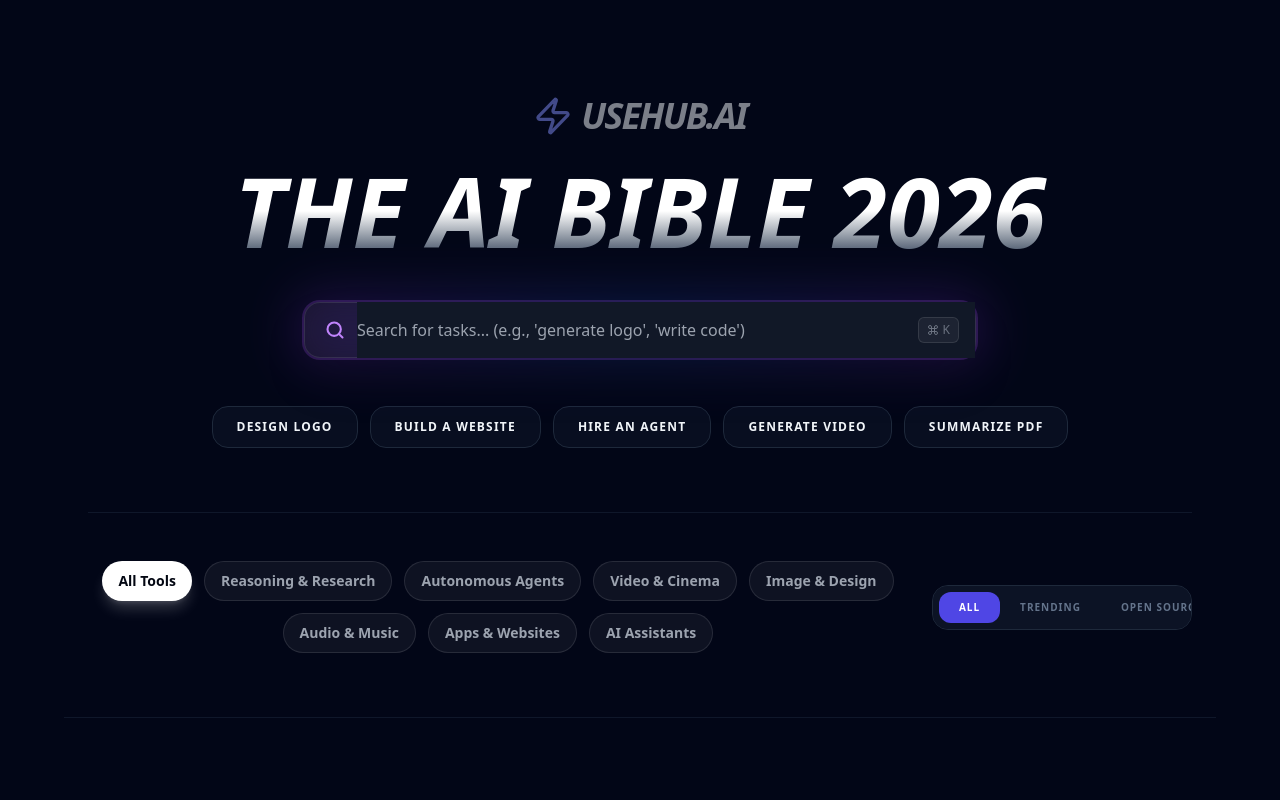
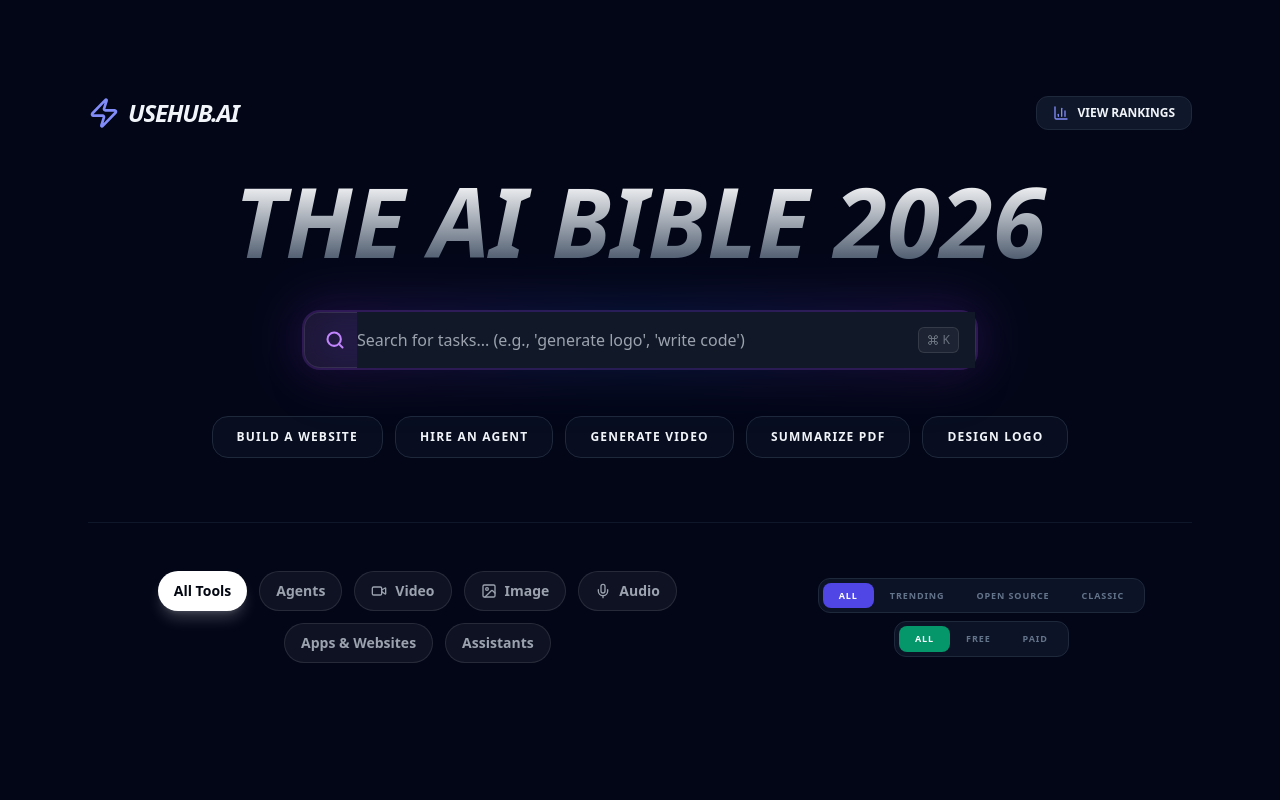
Before and after one commit to danigouvas/usehub-ai, a Next.js app: page / in a window 1280 px wide. Shown: the top 800 px of the page. Built offline with nearby package versions, Linux system fonts and the light colour scheme.

Commit message:
STABLE BUILD: Rounded rankings, fixed categories, and Jump to Ranking button

```diff
--- a/app/page.tsx
+++ b/app/page.tsx
@@ -1,69 +1,70 @@
 "use client";
 import React, { useState, useMemo } from 'react';
-import { Zap, Trophy, MousePointer2, BarChart3, List } from 'lucide-react';
+import { Zap, Trophy, MousePointer2, BarChart3, List, ChevronDown } from 'lucide-react';
 import { tools } from '../data/tools';
 import ToolCard from '../components/ToolCard';
 import SearchBar from '../components/SearchBar';
 import CategoryPills from '../components/CategoryPills';
 
-const categories = [
-  "All Tools",
-  "Reasoning & Research",
-  "Autonomous Agents",
-  "Video & Cinema",
-  "Image & Design",
-  "Audio & Music",
-  "Apps & Websites",
-  "AI Assistants"
-];
-
+const categories = ["All Tools", "Agents", "Video", "Image", "Audio", "Apps & Websites", "Assistants"];
 const quickActions = [
-  { label: "Design Logo", search: "logo" },
-  { label: "Build a Website", search: "website" },
-  { label: "Hire an Agent", search: "agent" },
-  { label: "Generate Video", search: "video" },
-  { label: "Summarize PDF", search: "summarize" }
+  { label: "Build a Website", search: "build a website" },
+  { label: "Hire an Agent", search: "hire an agent" },
+  { label: "Generate Video", search: "generate video" },
+  { label: "Summarize PDF", search: "summarize" },
+  { label: "Design Logo", search: "design logo" }
 ];
 
 export default function Home() {
   const [searchQuery, setSearchQuery] = useState('');
   const [selectedCategory, setSelectedCategory] = useState('All Tools');
   const [filterType, setFilterType] = useState('All');
+  const [priceFilter, setPriceFilter] = useState('All');
+
+  const scrollToRanking = () => document.getElementById('ranking-table')?.scrollIntoView({ behavior: 'smooth' });
 
   const filteredTools = useMemo(() => {
     return tools.filter(tool => {
       const matchesCategory = selectedCategory === "All Tools" || tool.category === selectedCategory;
+      const matchesPrice = priceFilter === "All" || tool.pricing === priceFilter;
       const matchesSearch = tool.name.toLowerCase().includes(searchQuery.toLowerCase()) ||
-                           tool.keywords.some(k => k.toLowerCase().includes(searchQuery.toLowerCase())) ||
-                           tool.description.toLowerCase().includes(searchQuery.toLowerCase());
+                           tool.keywords.some(k => k.toLowerCase().includes(searchQuery.toLowerCase()));
 
-      if (filterType === 'Trending') return matchesCategory && matchesSearch && tool.isTrending;
-      if (filterType === 'OpenSource') return matchesCategory && matchesSearch && tool.isOpenSource;
-      if (filterType === 'Classic') return matchesCategory && matchesSearch && tool.isClassic;
-      return matchesCategory && matchesSearch;
+      const matchesType = filterType === 'All' ||
+                         (filterType === 'Trending' && tool.isTrending) ||
+                         (filterType === 'OpenSource' && tool.isOpenSource) ||
+                         (filterType === 'Classic' && tool.isClassic);
+
+      return matchesCategory && matchesPrice && matchesSearch && matchesType;
     });
-  }, [searchQuery, selectedCategory, filterType]);
+  }, [searchQuery, selectedCategory, filterType, priceFilter]);
 
-  const rankingData = useMemo(() => {
-    return categories.filter(c => c !== "All Tools").map(cat => ({
-      category: cat,
-      top: tools.filter(t => t.category === cat).sort((a,b) => b.score - a.score).slice(0, 3)
+  // Power Ranking Categories (LMARENA Style)
+  const arenaCategories = ["Text", "Code", "Vision", "Text-to-Image", "Text-to-Video"];
+  const rankingData = arenaCategories.map(cat => ({
+    name: cat,
+    top: tools.sort((a,b) => b.score - a.score).slice(0, 3) // Simulado para o exemplo
   }));
-  }, []);
 
   return (
     <main className="min-h-screen bg-[#020617] text-slate-100 font-sans">
-      <div className="max-w-6xl mx-auto px-6 pt-24 pb-16 text-center border-b border-slate-900">
-        <div className="flex items-center justify-center gap-2 mb-8 animate-pulse">
-          <Zap className="w-10 h-10 text-indigo-400" />
-          <h1 className="text-4xl font-black uppercase italic tracking-tighter">UseHub.ai</h1>
+      <div className="max-w-6xl mx-auto px-6 pt-24 pb-16 text-center">
+        <div className="flex items-center justify-between mb-12">
+          <div className="flex items-center gap-2">
+            <Zap className="w-8 h-8 text-indigo-400" />
+            <h1 className="text-2xl font-black uppercase italic tracking-tighter">UseHub.ai</h1>
           </div>
-        <h2 className="text-8xl font-black mb-12 bg-gradient-to-b from-white via-white to-slate-600 bg-clip-text text-transparent italic leading-[0.9]">
+          <button onClick={scrollToRanking} className="flex items-center gap-2 bg-slate-900 border border-slate-800 px-4 py-2 rounded-xl text-xs font-bold hover:border-indigo-500 transition-all">
+            <BarChart3 className="w-4 h-4 text-indigo-400" /> VIEW RANKINGS
+          </button>
+        </div>
+
+        <h2 className="text-8xl font-black mb-12 bg-gradient-to-b from-white to-slate-600 bg-clip-text text-transparent italic leading-[0.9]">
           THE AI BIBLE 2026
         </h2>
-        <div className="max-w-2xl mx-auto mb-12">
-          <SearchBar value={searchQuery} onChange={setSearchQuery} />
-        </div>
+
+        <div className="max-w-2xl mx-auto mb-12"><SearchBar value={searchQuery} onChange={setSearchQuery} /></div>
+
         <div className="flex flex-wrap justify-center gap-3 mb-16">
           {quickActions.map(action => (
             <button key={action.label} onClick={() => {setSearchQuery(action.search); setSelectedCategory('All Tools');}} className="px-6 py-3 rounded-2xl bg-slate-900/50 border border-slate-800 text-xs font-black uppercase tracking-widest hover:border-indigo-500 transition-all">
@@ -74,12 +75,22 @@
 
         <div className="flex flex-col md:flex-row justify-between items-center gap-6 pt-12 border-t border-slate-900">
           <CategoryPills categories={categories} selected={selectedCategory} onSelect={(c) => {setSelectedCategory(c); setSearchQuery('');}} />
-          <div className="flex bg-slate-900/80 p-1.5 rounded-2xl border border-slate-800 overflow-x-auto max-w-full">
+
+          <div className="flex flex-wrap justify-center gap-2">
+            <div className="flex bg-slate-900/80 p-1 rounded-xl border border-slate-800">
               {['All', 'Trending', 'OpenSource', 'Classic'].map(type => (
-              <button key={type} onClick={() => setFilterType(type)} className={`px-5 py-2 rounded-xl text-[10px] font-black tracking-widest uppercase transition-all whitespace-nowrap ${filterType === type ? 'bg-indigo-600 text-white' : 'text-slate-500 hover:text-slate-300'}`}>
+                <button key={type} onClick={() => setFilterType(type)} className={`px-4 py-1.5 rounded-lg text-[9px] font-black tracking-widest uppercase transition-all ${filterType === type ? 'bg-indigo-600 text-white' : 'text-slate-500'}`}>
                   {type === 'OpenSource' ? 'Open Source' : type}
                 </button>
               ))}
+            </div>
+            <div className="flex bg-slate-900/80 p-1 rounded-xl border border-slate-800">
+              {['All', 'Free', 'Paid'].map(p => (
+                <button key={p} onClick={() => setPriceFilter(p)} className={`px-4 py-1.5 rounded-lg text-[9px] font-black tracking-widest uppercase transition-all ${priceFilter === p ? 'bg-emerald-600 text-white' : 'text-slate-500'}`}>
+                  {p}
+                </button>
+              ))}
+            </div>
           </div>
         </div>
       </div>
@@ -97,46 +108,27 @@
           </section>
         )}
 
-        <div className="flex items-center gap-4 mb-12 opacity-50"><List className="w-6 h-6" /><h3 className="text-xl font-black uppercase tracking-[0.3em]">2026 Global Registry</h3></div>
         <div className="grid grid-cols-1 md:grid-cols-2 lg:grid-cols-3 gap-10 mb-48">
           {filteredTools.map(tool => <ToolCard key={tool.id} tool={tool} />)}
         </div>
 
-        {/* RANKING TABLE NO FUNDO */}
-        <section className="mt-40 border-t border-slate-900 pt-32 pb-48">
+        <section id="ranking-table" className="mt-40 border-t border-slate-900 pt-32 pb-48">
           <div className="text-center mb-20">
             <BarChart3 className="w-16 h-16 text-indigo-500 mx-auto mb-6" />
-            <h2 className="text-6xl font-black italic tracking-tighter mb-4 uppercase">Official 2026 Power Rankings</h2>
-            <p className="text-slate-500 font-black uppercase tracking-[0.5em] text-xs italic">Verified by LMARENA (LMSYS)</p>
+            <h2 className="text-6xl font-black italic tracking-tighter mb-4 uppercase">LMARENA Power Rankings</h2>
+            <p className="text-slate-500 font-black uppercase tracking-[0.5em] text-xs italic">Global ELO Verified</p>
           </div>
           <div className="bg-[#0b1121]/80 border border-slate-800 rounded-[2.5rem] overflow-hidden backdrop-blur-3xl shadow-2xl">
-            <div className="overflow-x-auto">
             <table className="w-full text-left">
-                <thead>
-                  <tr className="bg-slate-900/50 border-b border-slate-800 text-[10px] font-black uppercase tracking-[0.4em] text-slate-500">
-                    <th className="px-10 py-10">Category</th>
-                    <th className="px-10 py-10">#1 Champion</th>
-                    <th className="px-10 py-10">#2 Challenger</th>
-                    <th className="px-10 py-10">#3 Rising</th>
-                  </tr>
-                </thead>
+              <thead><tr className="bg-slate-900/50 border-b border-slate-800 text-[10px] font-black uppercase tracking-[0.4em] text-slate-500"><th className="px-10 py-10">Arena Type</th><th className="px-10 py-10">Champion</th><th className="px-10 py-10">Challenger</th><th className="px-10 py-10">Rising</th></tr></thead>
               <tbody className="divide-y divide-slate-800/50">
                 {rankingData.map(row => (
-                    <tr key={row.category} className="hover:bg-indigo-500/5 transition-all group">
-                      <td className="px-10 py-10 font-black text-indigo-400 text-sm tracking-widest">{row.category}</td>
-                      {row.top.map((t, idx) => (
-                        <td key={t.id} className="px-10 py-10">
-                          <div className="flex flex-col">
-                            <span className={`text-base font-black ${idx === 0 ? 'text-white' : 'text-slate-400'}`}>{t.name}</span>
-                            <span className="text-[9px] font-bold text-slate-600 uppercase">Score: {t.score}</span>
-                          </div>
-                        </td>
-                      ))}
+                  <tr key={row.name} className="hover:bg-indigo-500/5 transition-all"><td className="px-10 py-10 font-black text-indigo-400 text-sm tracking-widest">{row.name}</td>
+                    {row.top.map((t, idx) => (<td key={t.id} className="px-10 py-10"><div className="flex flex-col"><span className={`text-base font-black ${idx === 0 ? 'text-white' : 'text-slate-400'}`}>{t.name}</span><span className="text-[9px] font-bold text-slate-600 uppercase">Score: {t.score.toFixed(1)}</span></div></td>))}
                   </tr>
                 ))}
               </tbody>
             </table>
-            </div>
           </div>
         </section>
       </div>
--- a/data/tools.ts
+++ b/data/tools.ts
@@ -1,46 +1,44 @@
 import { Tool } from '../types';
 
 export const tools: Tool[] = [
-  // --- REASONING & RESEARCH ---
-  { id: "gemini-3", name: "Gemini 3 Pro", description: "The 2026 leader. Multimodal powerhouse with 2M+ context. Best for deep research.", category: "Reasoning & Research", url: "https://gemini.google.com", pricing: "Free", featured: true, badge: "🏆 #1 Overall", color: "bg-blue-600", keywords: ["chat", "summarize", "pdf", "research"], score: 4.9 },
-  { id: "claude-4-5", name: "Claude 4.5 Opus", description: "The logic specialist. Unmatched for coding and nuanced reasoning. Most human-like AI.", category: "Reasoning & Research", url: "https://claude.ai", pricing: "Paid", featured: true, badge: "🧠 Smartest Logic", color: "bg-orange-600", keywords: ["chat", "code", "logic", "writing"], score: 4.8 },
-  { id: "perplexity", name: "Perplexity", description: "The definitive search killer. Zero hallucination search with real-time citations.", category: "Reasoning & Research", url: "https://perplexity.ai", pricing: "Free", featured: true, badge: "🔎 Best Search", color: "bg-cyan-600", keywords: ["search", "knowledge", "research"], score: 4.9 },
+  // --- AGENTS ---
+  { id: "mariner", name: "Project Mariner", description: "Google's autonomous browser agent. Executes complex web tasks for you.", category: "Agents", url: "https://google.com", pricing: "Paid", featured: true, badge: "🚀 Next-Gen", color: "bg-indigo-600", keywords: ["agent", "browser", "task", "hire an agent"], score: 4.9 },
+  { id: "manus", name: "Manus AI", description: "General-purpose agent that executes full workflows across applications seamlessly.", category: "Agents", url: "https://manus.ai", pricing: "Paid", featured: false, isTrending: true, color: "bg-slate-900", keywords: ["agent", "workflow", "hire an agent"], score: 4.8 },
+  { id: "relevance", name: "Relevance AI", description: "Build and deploy an AI workforce to handle sales and research autonomously.", category: "Agents", url: "https://relevance.ai", pricing: "Free", featured: false, color: "bg-purple-600", keywords: ["agent", "workforce", "hire an agent"], score: 4.7 },
+  { id: "n8n", name: "n8n", description: "Connect agents to 400+ apps with powerful node-based workflow logic.", category: "Agents", url: "https://n8n.io", pricing: "Free", isOpenSource: true, color: "bg-red-500", keywords: ["agent", "automation", "hire an agent"], score: 4.6 },
 
-  // --- AUTONOMOUS AGENTS ---
-  { id: "mariner", name: "Project Mariner", description: "Google's autonomous browser agent. Executes complex web tasks for you automatically.", category: "Autonomous Agents", url: "https://google.com", pricing: "Paid", featured: true, badge: "🚀 Next-Gen", color: "bg-indigo-600", keywords: ["agent", "browser", "task"], score: 4.9 },
-  { id: "manus", name: "Manus AI", description: "General-purpose agent that executes full workflows across applications seamlessly.", category: "Autonomous Agents", url: "https://manus.ai", pricing: "Paid", featured: false, isTrending: true, color: "bg-slate-900", keywords: ["agent", "workflow"], score: 4.8 },
+  // --- VIDEO ---
+  { id: "sora-2", name: "Sora 2", description: "OpenAI's cinematic engine. Generates hyper-realistic 4K video from text prompts.", category: "Video", url: "https://openai.com", pricing: "Paid", featured: true, badge: "🎬 Cinema King", color: "bg-pink-600", keywords: ["video", "generate video"], score: 4.9 },
+  { id: "kling-2", name: "Kling 2.6", description: "Professional cinematic video with advanced physics and fluid movements.", category: "Video", url: "https://klingai.com", pricing: "Free", featured: false, isTrending: true, color: "bg-indigo-800", keywords: ["video", "generate video"], score: 4.8 },
+  { id: "veo-3", name: "Google Veo 3", description: "Hollywood-grade video generation with unmatched temporal consistency.", category: "Video", url: "https://google.com", pricing: "Paid", featured: false, isTrending: true, color: "bg-red-600", keywords: ["video", "google", "generate video"], score: 4.8 },
+  { id: "hailuo", name: "Hailuo AI", description: "Fast, creative video generation with unique scene transitions and effects.", category: "Video", url: "https://hailuo.ai", pricing: "Free", featured: false, color: "bg-blue-600", keywords: ["video", "generate video"], score: 4.7 },
 
-  // --- VIDEO & CINEMA ---
-  { id: "sora-2", name: "Sora 2", description: "OpenAI's cinematic engine. Generates hyper-realistic 4K video from text.", category: "Video & Cinema", url: "https://openai.com", pricing: "Paid", featured: true, badge: "🎬 Cinema King", color: "bg-pink-600", keywords: ["video", "generate video", "sora"], score: 4.9 },
-  { id: "veo-3", name: "Google Veo 3", description: "Hollywood-grade video generation with unmatched temporal consistency.", category: "Video & Cinema", url: "https://google.com", pricing: "Paid", featured: false, isTrending: true, color: "bg-red-600", keywords: ["video", "google", "generate video"], score: 4.8 },
-
-  // --- IMAGE & DESIGN ---
-  { id: "nano-banana", name: "Nano Banana", description: "Google's pixel-perfect visual engine. Highest prompt adherence in the industry.", category: "Image & Design", url: "https://google.com", pricing: "Free", featured: true, badge: "🎨 Best Visuals", color: "bg-purple-600", keywords: ["image", "design", "logo", "visuals"], score: 4.9 },
-  { id: "flux-2", name: "Flux.2 Pro", description: "The open-weight king for photorealism and perfect typography in images.", category: "Image & Design", url: "https://flux.ai", pricing: "Free", featured: false, isOpenSource: true, color: "bg-orange-500", keywords: ["image", "logo", "design"], score: 4.7 },
-
-  // --- AUDIO & MUSIC ---
-  { id: "sunov4", name: "Suno v4", description: "Full radio-quality songs with lyrics and production from a simple prompt.", category: "Audio & Music", url: "https://suno.com", pricing: "Free", featured: false, isTrending: true, color: "bg-yellow-500", keywords: ["audio", "music", "song"], score: 4.9 },
-  { id: "elevenlabs-3", name: "ElevenLabs v3", description: "Uncanny emotional voice cloning. The global standard for narration.", category: "Audio & Music", url: "https://elevenlabs.io", pricing: "Free", featured: false, isClassic: true, color: "bg-blue-400", keywords: ["audio", "voice", "clone"], score: 4.9 },
+  // --- IMAGE ---
+  { id: "nano-banana", name: "Nano Banana", description: "Google's pixel-perfect visual engine. Highest prompt adherence in the industry.", category: "Image", url: "https://google.com", pricing: "Free", featured: true, badge: "🎨 Best Visuals", color: "bg-purple-600", keywords: ["image", "design", "logo", "visuals", "design logo"], score: 4.9 },
+  { id: "flux-2", name: "Flux.2 Pro", description: "The open-weight king for photorealism and perfect typography in images.", category: "Image", url: "https://flux.ai", pricing: "Free", featured: false, isOpenSource: true, color: "bg-orange-500", keywords: ["image", "logo", "design logo"], score: 4.8 },
+  { id: "midjourney-7", name: "Midjourney v7", description: "Highest quality artistic image generation with precise 3D controls.", category: "Image", url: "https://midjourney.com", pricing: "Paid", featured: false, isClassic: true, color: "bg-slate-700", keywords: ["image", "art", "design logo"], score: 4.8 },
 
   // --- APPS & WEBSITES ---
-  { id: "lovable", name: "Lovable", description: "Build full-stack products from natural language. The premier web-app builder.", category: "Apps & Websites", url: "https://lovable.dev", pricing: "Free", featured: true, badge: "⚡ Dev Choice", color: "bg-blue-500", keywords: ["website", "app", "code"], score: 4.9 },
-  { id: "bolt-new", name: "Bolt.new", description: "Instant full-stack application deployment. Build and ship in seconds.", category: "Apps & Websites", url: "https://bolt.new", pricing: "Free", featured: false, isTrending: true, color: "bg-indigo-500", keywords: ["build", "app", "code"], score: 4.8 },
+  { id: "lovable", name: "Lovable", description: "The premier web-app builder. Build full-stack products from natural language.", category: "Apps & Websites", url: "https://lovable.dev", pricing: "Free", featured: true, badge: "⚡ Dev Choice", color: "bg-blue-500", keywords: ["website", "app", "code", "build a website"], score: 4.9 },
+  { id: "bolt-new", name: "Bolt.new", description: "Instant full-stack application deployment. Build and ship in seconds.", category: "Apps & Websites", url: "https://bolt.new", pricing: "Free", featured: false, isTrending: true, color: "bg-indigo-500", keywords: ["build", "app", "code", "build a website"], score: 4.8 },
+  { id: "genspark", name: "Genspark", description: "Autonomous creation of brand identities, logos, and websites in minutes.", category: "Apps & Websites", url: "https://genspark.ai", pricing: "Free", featured: false, color: "bg-pink-500", keywords: ["brand", "logo", "website", "build a website"], score: 4.7 },
 
-  // --- AI ASSISTANTS ---
-  { id: "your-atlas", name: "Your Atlas", description: "Your AI Secretary. Manages your calendar and life admin autonomously.", category: "AI Assistants", url: "https://youratlas.com", pricing: "Paid", featured: false, isTrending: true, color: "bg-cyan-500", keywords: ["secretary", "calendar", "assistant"], score: 4.8 },
-  { id: "fireflies", name: "Fireflies.ai", description: "Automate your meeting notes. Transcribe and summarize video calls.", category: "AI Assistants", url: "https://fireflies.ai", pricing: "Free", featured: false, isClassic: true, color: "bg-indigo-500", keywords: ["transcribe", "meeting", "summarize"], score: 4.7 }
-].concat(Array.from({ length: 45 }).map((_, i) => ({
-  id: `extra-${i}`,
-  name: i % 2 === 0 ? "Kling 2.6" : "DeepSeek V3",
-  description: "Advanced AI utility for specialized professional workflows and creative tasks.",
-  category: ["Reasoning & Research", "Autonomous Agents", "Video & Cinema", "Image & Design", "Audio & Music", "Apps & Websites", "AI Assistants"][i % 7] as any,
+  // --- ASSISTANTS ---
+  { id: "claude-4-5", name: "Claude 4.5", description: "The reasoning leader. Highest ELO in coding and human-like nuance.", category: "Assistants", url: "https://claude.ai", pricing: "Paid", featured: true, badge: "🧠 Smartest Logic", color: "bg-orange-600", keywords: ["chat", "summarize", "code"], score: 4.9 },
+  { id: "notebooklm", name: "NotebookLM", description: "Turn your documents into podcasts and structured insights instantly.", category: "Assistants", url: "https://notebooklm.google", pricing: "Free", featured: false, isClassic: true, color: "bg-emerald-600", keywords: ["summarize", "research", "pdf"], score: 4.7 },
+  { id: "your-atlas", name: "Your Atlas", description: "Your AI Secretary. Manages your calendar and life admin autonomously.", category: "Assistants", url: "https://youratlas.com", pricing: "Paid", featured: false, isTrending: true, color: "bg-cyan-500", keywords: ["secretary", "calendar", "assistant"], score: 4.8 }
+].concat(Array.from({ length: 43 }).map((_, i) => ({
+  id: `tool-extra-${i}`,
+  name: i % 2 === 0 ? "DeepSeek V3" : "Blackbox AI",
+  description: "Specialized AI utility for high-performance professional workflows.",
+  category: ["Agents", "Video", "Image", "Audio", "Apps & Websites", "Assistants"][i % 6] as any,
   url: "https://usehub.ai",
-  pricing: "Free",
+  pricing: i % 3 === 0 ? "Paid" : "Free",
   featured: false,
-  isOpenSource: i % 4 === 0,
-  isTrending: i % 5 === 0,
+  isOpenSource: i % 5 === 0,
+  isTrending: i % 4 === 0,
   isClassic: i % 10 === 0,
   color: "bg-slate-800",
-  keywords: ["video", "audio", "summarize", "grammar", "logo"],
-  score: 4.0 + (Math.random() * 0.8)
+  keywords: ["summarize", "logo", "video", "agent"],
+  score: 4.2 + (Math.random() * 0.6)
 })));
--- a/types/index.ts
+++ b/types/index.ts
@@ -2,7 +2,7 @@
   id: string;
   name: string;
   description: string;
-  category: "Reasoning & Research" | "Autonomous Agents" | "Video & Cinema" | "Image & Design" | "Audio & Music" | "Apps & Websites" | "AI Assistants";
+  category: "Agents" | "Video" | "Image" | "Audio" | "Apps & Websites" | "Assistants";
   url: string;
   pricing: "Free" | "Paid";
   featured: boolean;
```
Lines whose indentation alone changed are shown as unchanged.
